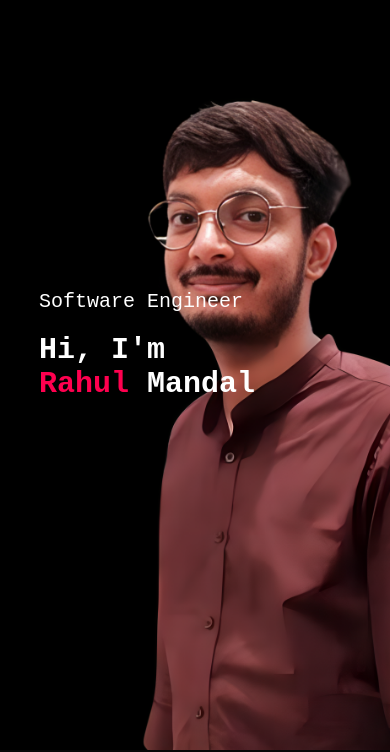
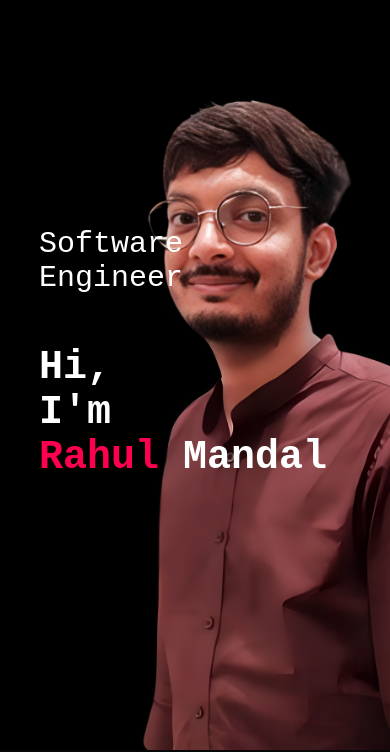
Before and after one commit to rahulmandal112/Rahul_Mandal_Portfolio, a plain HTML site: page index.html in a window 390 px wide. Shown: the part 94-846 px from the top of the page. Drawn offline with Linux system fonts and the light colour scheme.

```diff
--- a/index.html
+++ b/index.html
@@ -23,8 +23,8 @@
                 <i class="fa-solid fa-bars" onclick="OpenMenu()"></i>
             </nav>
             <div class="header-text">
-                <p>Software Engineer</p>
-                <h1>Hi, I'm<br> <span>Rahul </span>Mandal</h1>
+                <p>Software<br> Engineer</p>
+                <h1>Hi,<br> I'm<br> <span>Rahul </span>Mandal</h1>
 
             </div>
         </div>
--- a/style.css
+++ b/style.css
@@ -314,11 +314,12 @@
         background-image: url(Images/phone-background.png);
     }
     .header-text{
-        margin-top: 100%;
-        font-size: 20px;
+        margin-top: 80%;
+        font-size: 30px;
     }
     .header-text h1{
-        font-size: 30px;
+        margin-top: 50px;
+        font-size: 40px;
     }
     nav .fa-solid{
         display: block;
```
Also changed, not shown: Images/logo.png.
